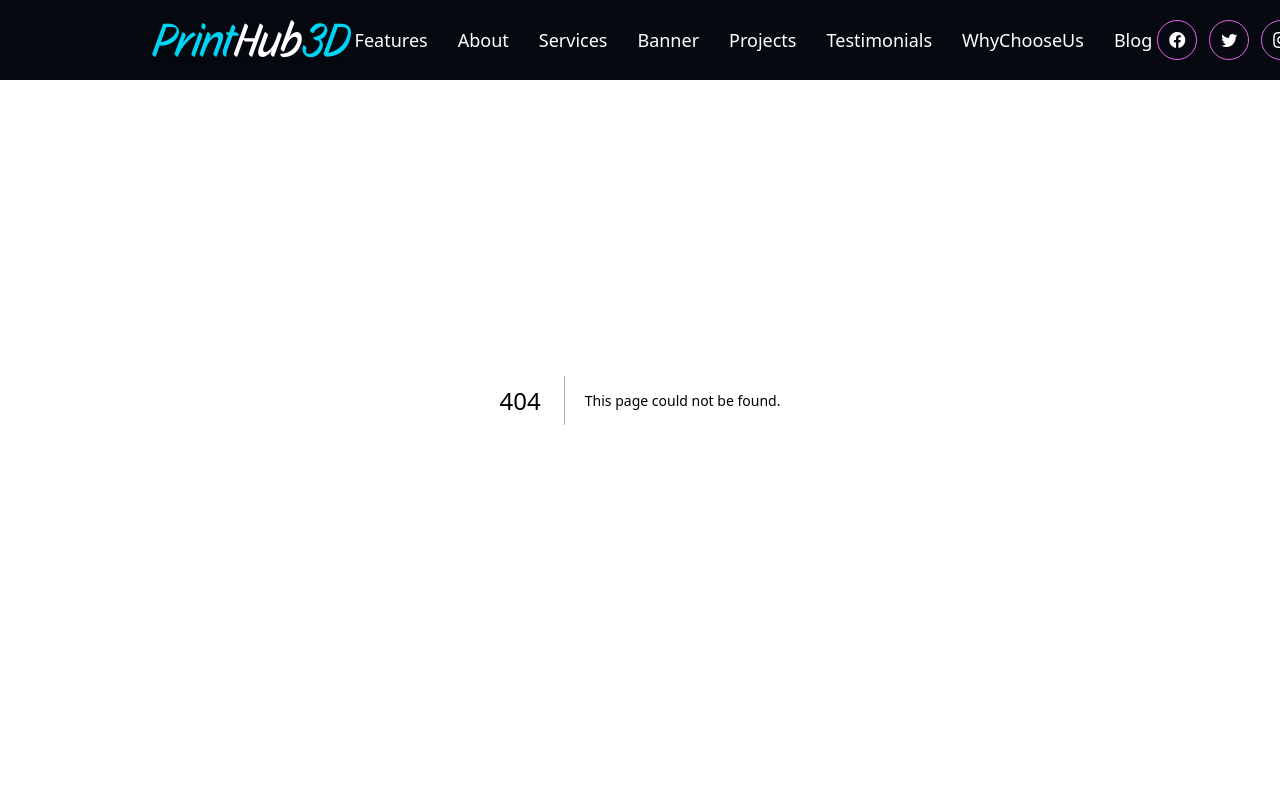
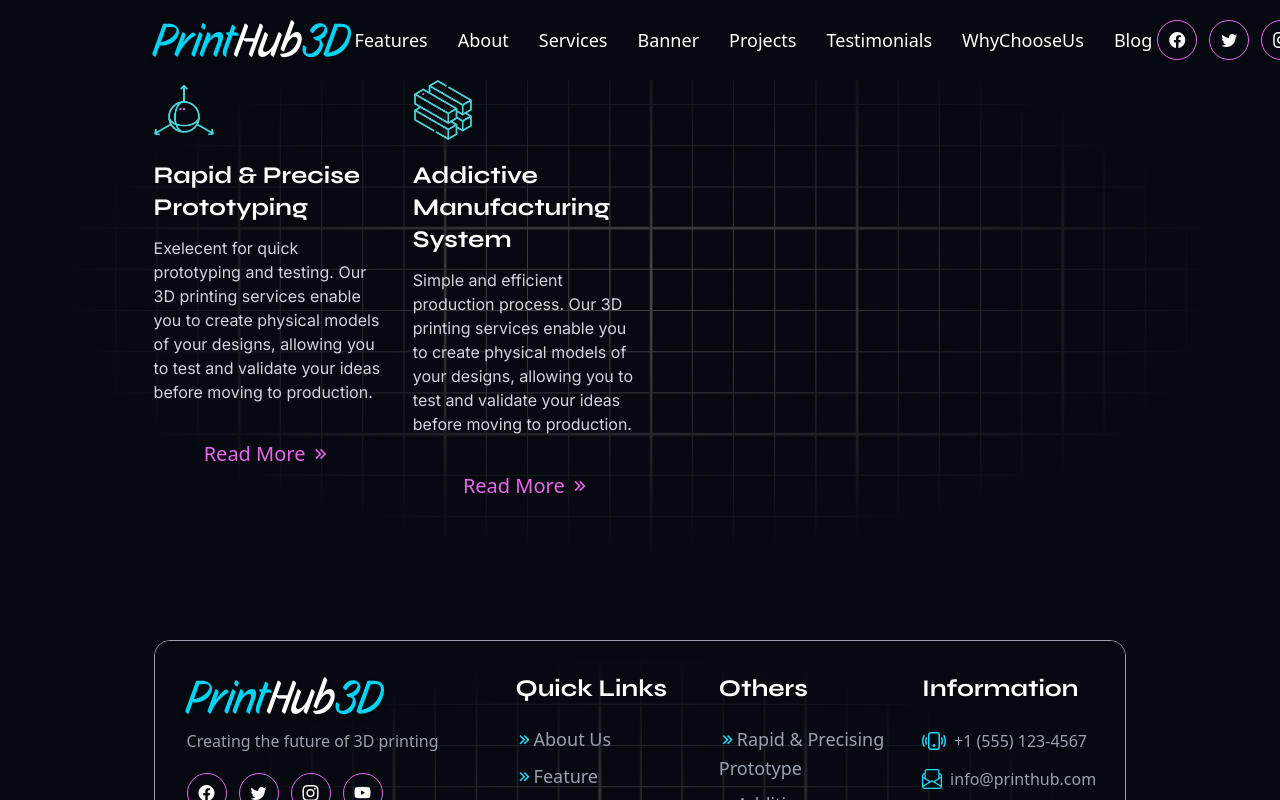
Before and after one commit to Jisap/nex16-Business-Website-PrintHub, a Next.js app: page /Sections/Services in a window 1280 px wide. Before the commit this address had no page. Shown: the top 800 px of the page. Built offline with nearby package versions, Linux system fonts and the light colour scheme.

Commit message:
feat: add Services section with detailed service listings and integrate it into the main Index component.

```diff
--- a/app/Sections/Index.tsx
+++ b/app/Sections/Index.tsx
@@ -2,6 +2,7 @@ import React from 'react'
 import Hero from './Hero/page'
 import Features from './Features/page'
 import About from './About/page'
+import Services from './Services/page'
 
 const Index = () => {
   return (
@@ -9,6 +10,7 @@ const Index = () => {
       <Hero />
       <Features />
       <About />
+      <Services />
     </>
   )
 }
--- /dev/null
+++ b/app/Sections/Services/page.tsx
@@ -0,0 +1,89 @@
+"use client"
+
+import Image from "next/image"
+import service1 from "@/public/Services-1.png"
+import service2 from "@/public/Services-2.png"
+import service3 from "@/public/Services-3.png"
+import service4 from "@/public/Services-4.png"
+import service5 from "@/public/Services-5.png"
+import service6 from "@/public/Services-6.png"
+import Link from "next/link"
+
+
+const servicesData = [
+  {
+    id: "1",
+    title: "Rapid & Precise Prototyping",
+    desc: "Exelecent for quick prototyping and testing. Our 3D printing services enable you to create physical models of your designs, allowing you to test and validate your ideas before moving to production.",
+    image: service1
+  },
+  {
+    id: "2",
+    title: "Addictive Manufacturing System",
+    desc: "Simple and efficient production process. Our 3D printing services enable you to create physical models of your designs, allowing you to test and validate your ideas before moving to production.",
+    image: service2
+  },
+  {
+    id: "3",
+    title: "Customized Solutions",
+    desc: "Tailored to your specific needs. Get the perfect fit for your business with our 3D printing services.",
+    image: service3
+  },
+  {
+    id: "4",
+    title: "Design & Developmen",
+    desc: "Our design and development services enable you to create physical models of your designs, allowing you to test and validate your ideas before moving to production.",
+    image: service4
+  },
+  {
+    id: "5",
+    title: "Quality Assurance",
+    desc: "Assurance for your products. Always ensure that your products meet the highest quality standards.",
+    image: service5
+  },
+  {
+    id: "6",
+    title: "Production & Delivery",
+    desc: "We ensure that your products are delivered on time and in perfect condition.",
+    image: service6
+  }
+]
+
+const Services = () => {
+  return (
+    <>
+      <div className="px-[8%] section-bg service-bg lg:px-[12%] py-20" id="services">
+        <div className="w-full flex flex-col-reverse lg:flex-row justify-between items-center gap-5">
+          <div className="w-full lg:w-1/2 grid grid-cols-1 md:grid-cols-2 gap-8">
+            {
+              servicesData.slice(0, 2).map((service, index) => (
+                <div key={index} className="flex flex-col gap-5 cursor-pointer rounded-2xl boder border-white hover:border-primary hover:bg-body transition-all dureation-300">
+                  <Image
+                    src={service.image}
+                    alt={service.title}
+
+                    className="object-cover w-15 h-15"
+                  />
+
+                  <div>
+                    <h3 className="text-white Syne mb-3 text-2xl font-bold">{service.title}</h3>
+
+                    <p className="text-gray-300 Inter">{service.desc}</p>
+                  </div>
+
+                  <button className="text-xl mt-4 text-primary hover:text-white transition-all duration-300 cursor-pointer">
+                    Read More <i className="ri-arrow-right-double-line"></i>
+                  </button>
+                </div>
+              ))
+            }
+          </div>
+        </div>
+
+        <div></div>
+      </div>
+    </>
+  )
+}
+
+export default Services
```
